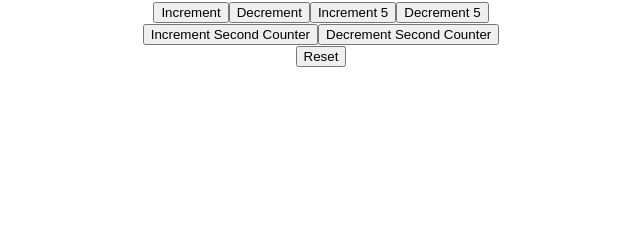
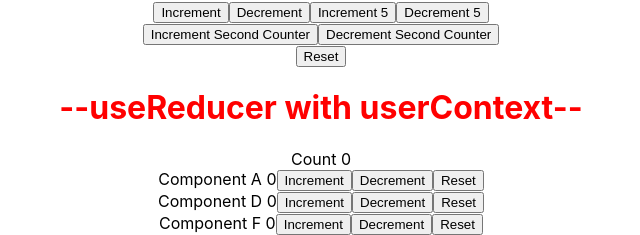
Before and after one commit to mirjSolution/react-front-to-back, a React (Create React App) app: page / in a window 1280 px wide. Shown: the part 6691-6926 px from the top of the page, without its empty margins (319-959 px from the left). Before the commit the page ends 6758 px from the top, so only its background shows below. Built offline with nearby package versions, Linux system fonts and the light colour scheme; no server answers.

Commit message:
useReducer with useContext

```diff
--- a/src/App.js
+++ b/src/App.js
@@ -60,6 +60,7 @@
 import ComponentG from './components/useContext/ComponentG';
 import CounterReducerOne from './components/useReducer/CounterReducerOne';
 import CounterReducerTwo from './components/useReducer/CounterReducerTwo';
+import ComponentUseReducerWithUseContext from './components/useReducer/ComponentUseReducerWithUseContext';
 
 // import ClassMouse from './components/useEffect/ClassMouse';
 // import ClassCounterOne from './components/useEffect/ClassCounterOne';
@@ -266,6 +267,8 @@
         <CounterReducerOne />
         <h1 style={{ color: 'red' }}>--complex state and action--</h1>
         <CounterReducerTwo />
+        <h1 style={{ color: 'red' }}>--useReducer with userContext--</h1>
+        <ComponentUseReducerWithUseContext />
       </div>
     );
   }
--- /dev/null
+++ b/src/components/useReducer/ComponentA.js
@@ -0,0 +1,20 @@
+import React, { useContext } from 'react';
+import { CountContext } from './ComponentUseReducerWithUseContext';
+
+function ComponentA() {
+  const countContext = useContext(CountContext);
+  return (
+    <div>
+      Component A {countContext.countState}
+      <button onClick={() => countContext.countDispatch('increment')}>
+        Increment
+      </button>
+      <button onClick={() => countContext.countDispatch('decrement')}>
+        Decrement
+      </button>
+      <button onClick={() => countContext.countDispatch('reset')}>Reset</button>
+    </div>
+  );
+}
+
+export default ComponentA;
--- /dev/null
+++ b/src/components/useReducer/ComponentB.js
@@ -0,0 +1,12 @@
+import React from 'react';
+import ComponentD from './ComponentD';
+
+function ComponentB() {
+  return (
+    <div>
+      <ComponentD />
+    </div>
+  );
+}
+
+export default ComponentB;
--- /dev/null
+++ b/src/components/useReducer/ComponentC.js
@@ -0,0 +1,12 @@
+import React from 'react';
+import ComponentE from './ComponentE';
+
+function ComponentC() {
+  return (
+    <div>
+      <ComponentE />
+    </div>
+  );
+}
+
+export default ComponentC;
--- /dev/null
+++ b/src/components/useReducer/ComponentD.js
@@ -0,0 +1,20 @@
+import React, { useContext } from 'react';
+import { CountContext } from './ComponentUseReducerWithUseContext';
+
+function ComponentD() {
+  const countContext = useContext(CountContext);
+  return (
+    <div>
+      Component D {countContext.countState}
+      <button onClick={() => countContext.countDispatch('increment')}>
+        Increment
+      </button>
+      <button onClick={() => countContext.countDispatch('decrement')}>
+        Decrement
+      </button>
+      <button onClick={() => countContext.countDispatch('reset')}>Reset</button>
+    </div>
+  );
+}
+
+export default ComponentD;
--- /dev/null
+++ b/src/components/useReducer/ComponentE.js
@@ -0,0 +1,12 @@
+import React from 'react';
+import ComponentsF from './ComponentsF';
+
+function ComponentE() {
+  return (
+    <div>
+      <ComponentsF />
+    </div>
+  );
+}
+
+export default ComponentE;
--- /dev/null
+++ b/src/components/useReducer/ComponentUseReducerWithUseContext.js
@@ -0,0 +1,38 @@
+import React, { useReducer } from 'react';
+import ComponentA from './ComponentA';
+import ComponentB from './ComponentB';
+import ComponentC from './ComponentC';
+
+export const CountContext = React.createContext();
+
+const initialState = 0;
+const reducer = (state, action) => {
+  switch (action) {
+    case 'increment':
+      return state + 1;
+    case 'decrement':
+      return state - 1;
+    case 'reset':
+      return initialState;
+    default:
+      return state;
+  }
+};
+
+function ComponentUseReducerWithUseContext() {
+  const [count, dispatch] = useReducer(reducer, initialState);
+  return (
+    <CountContext.Provider
+      value={{ countState: count, countDispatch: dispatch }}
+    >
+      <div>
+        Count {count}
+        <ComponentA />
+        <ComponentB />
+        <ComponentC />
+      </div>
+    </CountContext.Provider>
+  );
+}
+
+export default ComponentUseReducerWithUseContext;
--- /dev/null
+++ b/src/components/useReducer/ComponentsF.js
@@ -0,0 +1,20 @@
+import React, { useContext } from 'react';
+import { CountContext } from './ComponentUseReducerWithUseContext';
+
+function ComponentsF() {
+  const countContext = useContext(CountContext);
+  return (
+    <div>
+      Component F {countContext.countState}
+      <button onClick={() => countContext.countDispatch('increment')}>
+        Increment
+      </button>
+      <button onClick={() => countContext.countDispatch('decrement')}>
+        Decrement
+      </button>
+      <button onClick={() => countContext.countDispatch('reset')}>Reset</button>
+    </div>
+  );
+}
+
+export default ComponentsF;
```
Also changed, not shown: src/components/useReducer/CounterReducerThree.js (added, +37 -0 lines).
